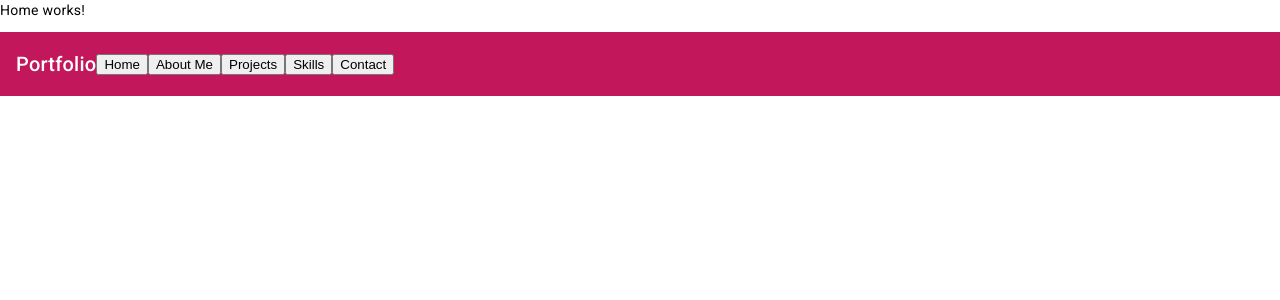
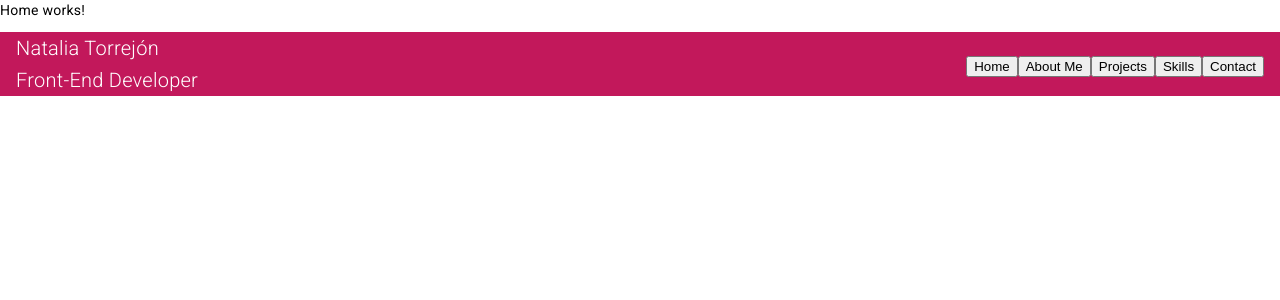
Before and after one commit to Natalia392/Project-portfolio, an Angular app in the folder portfolio/: page / in a window 1280 px wide. Shown: the top 300 px of the page. Built offline with nearby package versions, Linux system fonts and the light colour scheme.

Commit message:
style: add classes and style for toolbar elements

```diff
--- a/portfolio/src/app/components/common/header/header.component.css
+++ b/portfolio/src/app/components/common/header/header.component.css
@@ -1,7 +1,9 @@
-.mat-tab-label {
-  padding: 10px; /* Ajusta este valor según tus necesidades */
+.toolbar {
+  display: flex;
+  justify-content: space-between;
 }
 
-/* .tab-link {
-  display:inline;
-} */
+.nav-items {
+  font-weight: 100;
+  margin: 0;
+}
--- a/portfolio/src/app/components/common/header/header.component.html
+++ b/portfolio/src/app/components/common/header/header.component.html
@@ -1,11 +1,15 @@
-<mat-toolbar color="primary">
-Portfolio
-<button routerLink="">Home</button>
-<button routerLink="/about-me">About Me</button>
-<button routerLink="/projects">Projects</button>
-<button routerLink="/skills">Skills</button>
-<button routerLink="/contact">Contact</button>
-
+<mat-toolbar class="toolbar" color="primary">
+  <div class="name-title">
+    <h2 class="nav-items">Natalia Torrejón</h2>
+    <h2 class="nav-items">Front-End Developer</h2>
+  </div>
+  <div class="nav-buttons-div nav-items">
+    <button class="nav-buttons" routerLink="">Home</button>
+    <button class="nav-buttons" routerLink="/about-me">About Me</button>
+    <button class="nav-buttons" routerLink="/projects">Projects</button>
+    <button class="nav-buttons" routerLink="/skills">Skills</button>
+    <button class="nav-buttons" routerLink="/contact">Contact</button>
+  </div>
 </mat-toolbar>
 
 <router-outlet></router-outlet>
```
Also changed, not shown: portfolio/src/styles.css (+9 -2 lines), portfolio/src/assets/img/comunidad-del-libro.png (added), portfolio/src/assets/img/moca-y-yo.jpeg (added).
